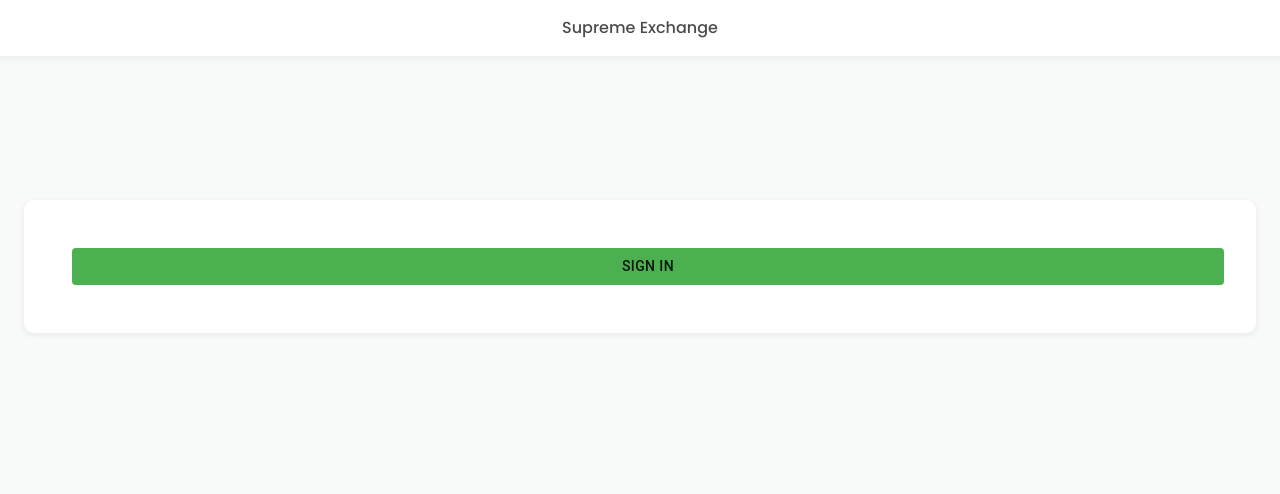
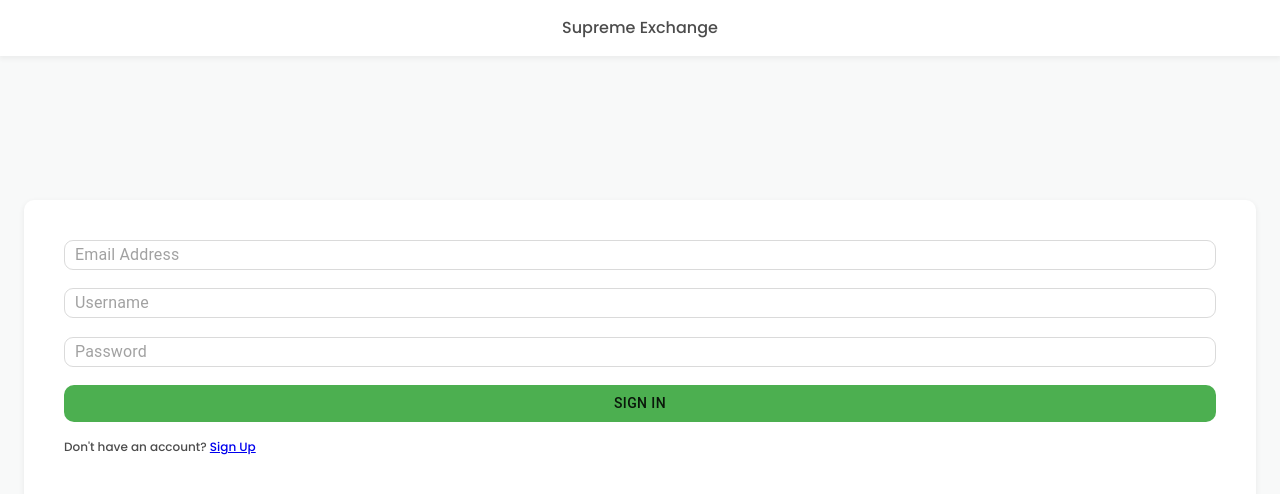
Before and after one commit to tjosepo/supreme-exchange, a React (Create React App) app: page / in a window 1280 px wide. Shown: the top 494 px of the page. Built offline with nearby package versions, Linux system fonts and the light colour scheme.

Commit message:
Add input fields to sign in page

```diff
--- /dev/null
+++ b/src/components/login/SignInInputs.tsx
@@ -0,0 +1,21 @@
+import { InputBase } from '@material-ui/core';
+import './style/SignInInputs.css';
+
+import React from 'react';
+
+interface Props {
+  children: string;
+  type: string;
+}
+
+export default function InputBox({children, type}: Props) {
+  return (
+    <>
+      <InputBase
+        className="inputfield"
+        placeholder={children}
+        type={type}
+      />
+    </>
+  );
+}
--- a/src/components/login/SignInPage.tsx
+++ b/src/components/login/SignInPage.tsx
@@ -9,11 +9,12 @@ import { green } from '@material-ui/core/colors'
 import Header from '../shared/Header';
 import Card2 from '../shared/Card2';
 import './style/SignInPage.css';
+import InputBox from './SignInInputs'
 
 const useStyles = makeStyles((theme: Theme) =>
     createStyles({
-        margin: {
-            margin: theme.spacing(1),
+        signButton: {
+            borderRadius: 10,
         }
     }),
 );
@@ -34,9 +35,29 @@ export default function SignInPage(){
             </Header>
             <Card2>
                 <ThemeProvider theme={theme}>
-                    <Button variant="contained" color="primary" disableElevation fullWidth className={classes.margin}>
+                    <InputBox type="email">
+                    Email Address
+                    </InputBox>
+                    <br/>
+                    <br/>
+                    <InputBox type="text">
+                    Username
+                    </InputBox>
+                    <br/>
+                    <br/>
+                    <InputBox type="password">
+                    Password
+                    </InputBox>
+                    <br/>
+                    <br/>
+                    <Button variant="contained" color="primary" disableElevation fullWidth className={classes.signButton}>
                         Sign In
                     </Button>
+                    <br/><br/>
+                    <p className="text">
+                        Don't have an account? <a href="https://www.w3schools.com/tags/tag_br.asp">Sign Up</a>
+                    </p>
+
                 </ThemeProvider>
             </Card2>
         </>
--- /dev/null
+++ b/src/components/login/style/SignInInputs.css
@@ -0,0 +1,11 @@
+.inputfield{
+  border-radius: 9px;
+  width: 100%;
+  height: 30px;
+  border: 1px solid rgba(182, 182, 182, 0.5);
+  font-size: 16px;
+}
+.inputfield .MuiInputBase-input{
+  padding-right: 10px;
+  padding-left: 10px;
+}
--- a/src/components/login/style/SignInPage.css
+++ b/src/components/login/style/SignInPage.css
@@ -0,0 +1,21 @@
+.card{
+    position: absolute;
+    height: 230px;
+    left: 24px;
+    right: 24px;
+    top: 196px;
+
+    background: #FFFFFF;
+
+    /* shadow-soft */
+    box-shadow: 0px 2px 5px 1px rgba(0, 0, 0, 0.05);
+    border-radius: 10px;
+}
+
+.text{
+    font-size: 12px;
+}
+
+.signButton{
+    border-radius: 10px;
+}
```
